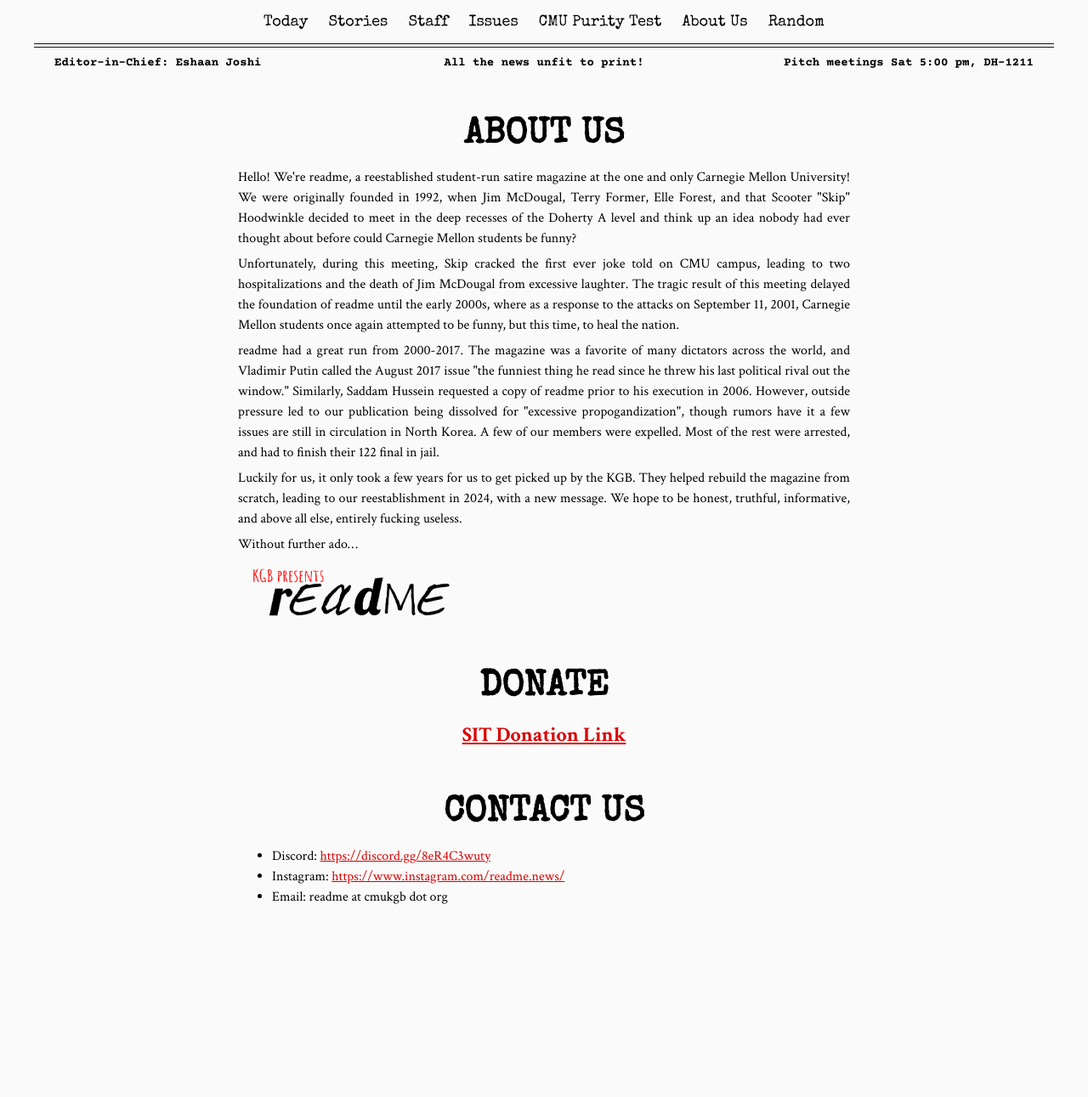
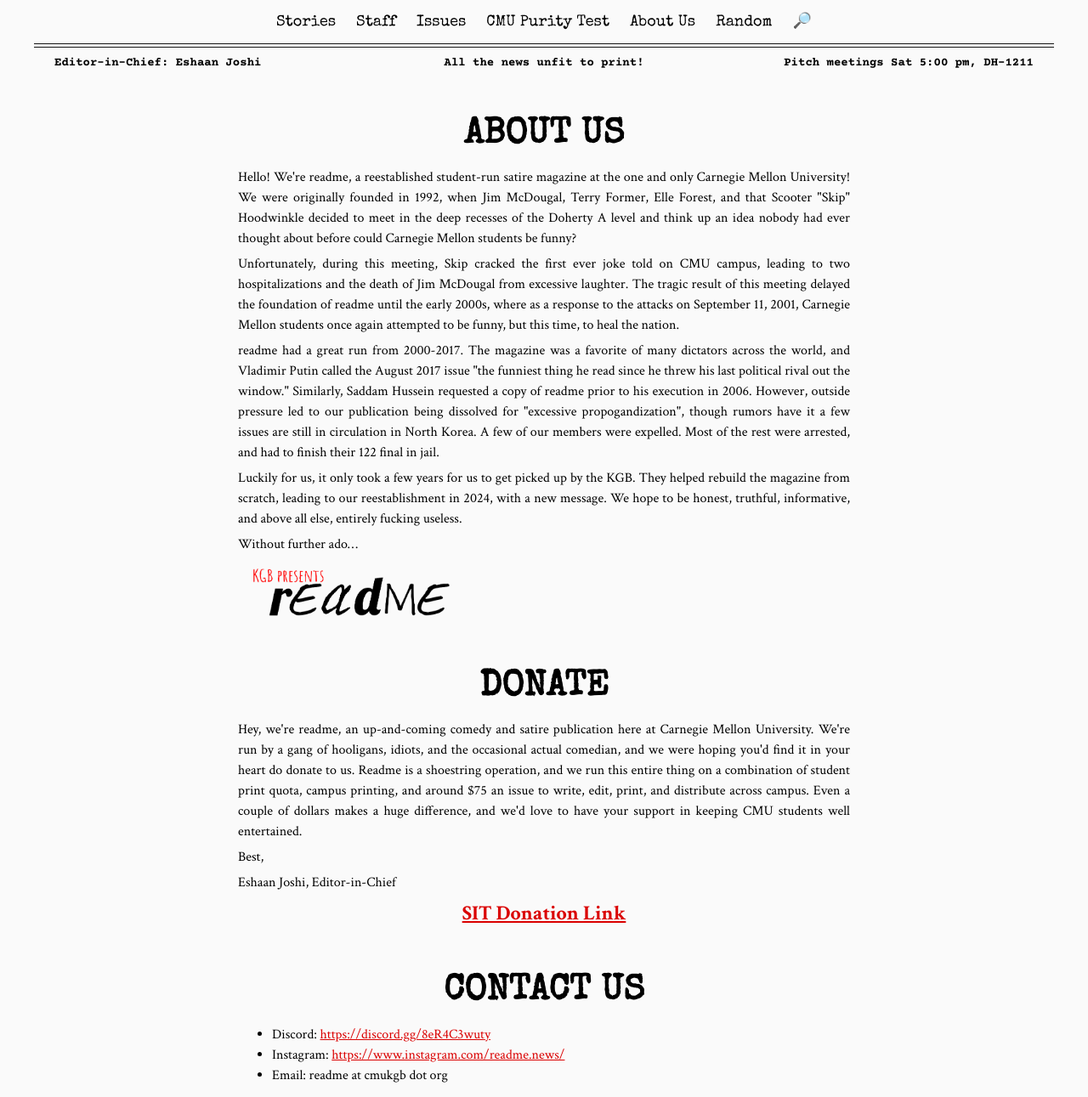
Before and after one commit to cmureadme/readme-website, a Django app: template magazine/templates/magazine/about_us.html in a window 1280 px wide. Shown: the part 119-1410 px from the top of the page at 85% size. Before the commit the page ends 1183 px from the top, so only its background shows below. Run offline with Django 5.2, Linux system fonts and the light colour scheme; the template is opened without the code that fills it, so the values that code supplies are empty.

Commit message:
Partially undo nav changes, call index "stories" and call stories [spyglass emoji]

```diff
--- a/magazine/templates/magazine/about_us.html
+++ b/magazine/templates/magazine/about_us.html
@@ -43,6 +43,12 @@
     <div class="sub-cont">
         <h1>Donate</h1>
 
+        <p>Hey, we're readme, an up-and-coming comedy and satire publication here at Carnegie Mellon University. We're run by a gang of hooligans, idiots, and the occasional actual comedian, and we were hoping you'd find it in your heart do donate to us. Readme is a shoestring operation, and we run this entire thing on a combination of student print quota, campus printing, and around $75 an issue to write, edit, print, and distribute across campus. Even a couple of dollars makes a huge difference, and we'd love to have your support in keeping CMU students well entertained.</p>
+
+        <p>Best,</p>
+
+        <p>Eshaan Joshi, Editor-in-Chief</p>
+
         <a class="donate-link styled" href='https://commerce.cashnet.com/CMU231?cname=35'>SIT Donation Link</a>
     </div>
 
--- a/templates/base.html
+++ b/templates/base.html
@@ -34,13 +34,13 @@
 
                     <nav>
                         <ul>
-                            <li><a class="nav-link" href='{% url "index" %}'>Today</a></li>
-                            <li><a class="nav-link" href='{% url "stories" %}'>Stories</a></li>
+                            <li><a class="nav-link" href='{% url "index" %}'>Stories</a></li>
                             <li><a class="nav-link" href='{% url "author_list" %}'>Staff</a></li>
                             <li><a class="nav-link" href='{% url "issue_list" %}'>Issues</a></li>
                             <li><a class="nav-link" href='{% url "purity_test" %}'>CMU Purity Test</a></li>
                             <li><a class="nav-link" href='{% url "about_us" %}'>About Us</a></li>
                             <li><a class="nav-link" href ='{% url "random" %}'>Random</a></li>
+                            <li><a class="nav-link" href ='{% url "stories" %}'>&#x1f50e;</a></li>
                         </ul>
                     </nav>
                 </header>
```
